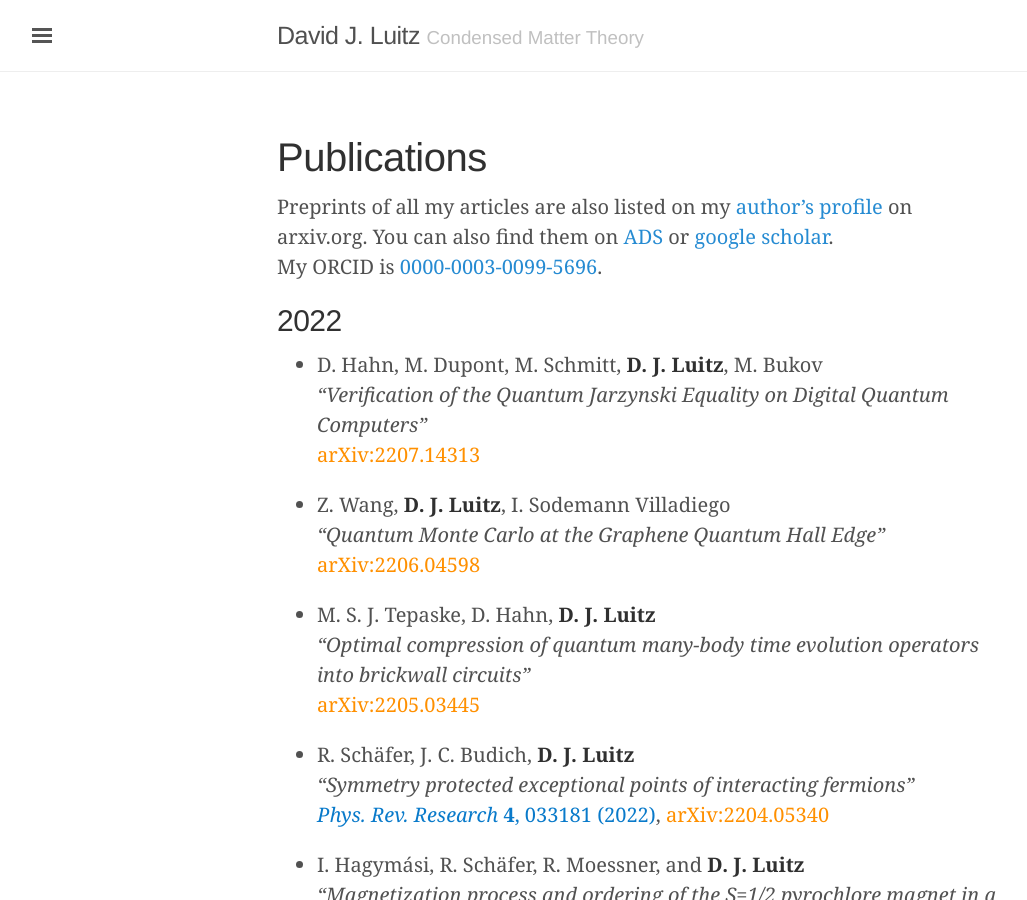
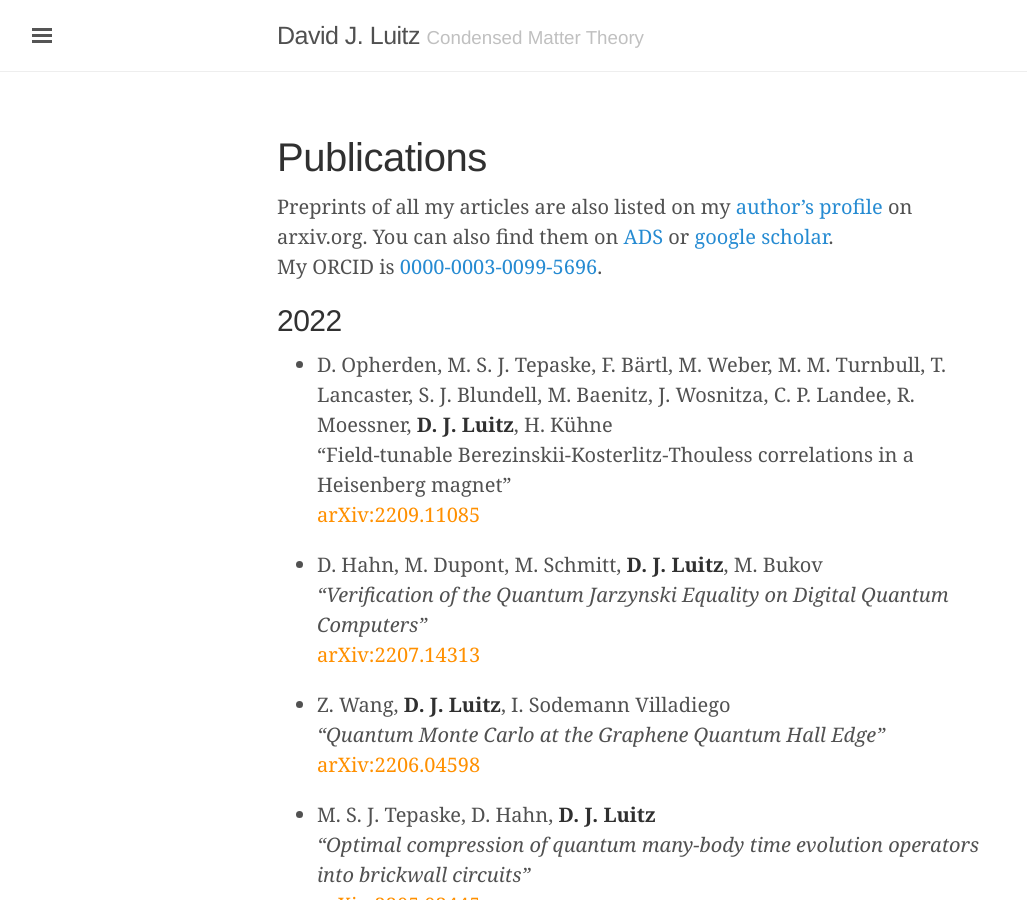
Before and after one commit to dluitz/dluitz.github.io, a Jekyll site: the page built from publications.md, in a window 1280 px wide and 900 px high. Shown: the whole window, without its empty margins (3-1030 px from the left). Built offline with Jekyll 4.4.1, drawn with Linux system fonts in a browser that asks for light colours.

Commit message:
[publist]

```diff
--- a/publications.md
+++ b/publications.md
@@ -9,6 +9,11 @@ My ORCID is [0000-0003-0099-5696](https://orcid.org/0000-0003-0099-5696).
 
 2022
 ----
+
++ D. Opherden, M. S. J. Tepaske, F. Bärtl, M. Weber, M. M. Turnbull, T. Lancaster, S. J. Blundell, M. Baenitz, J. Wosnitza, C. P. Landee, R. Moessner, **D. J. Luitz**, H. Kühne
+"Field-tunable Berezinskii-Kosterlitz-Thouless correlations in a Heisenberg magnet"
+[arXiv:2209.11085](https://arxiv.org/abs/2209.11085){:class='arxiv'}
+
 
 + D. Hahn, M. Dupont, M. Schmitt, **D. J. Luitz**, M. Bukov
 *"Verification of the Quantum Jarzynski Equality on Digital Quantum Computers"*
```
